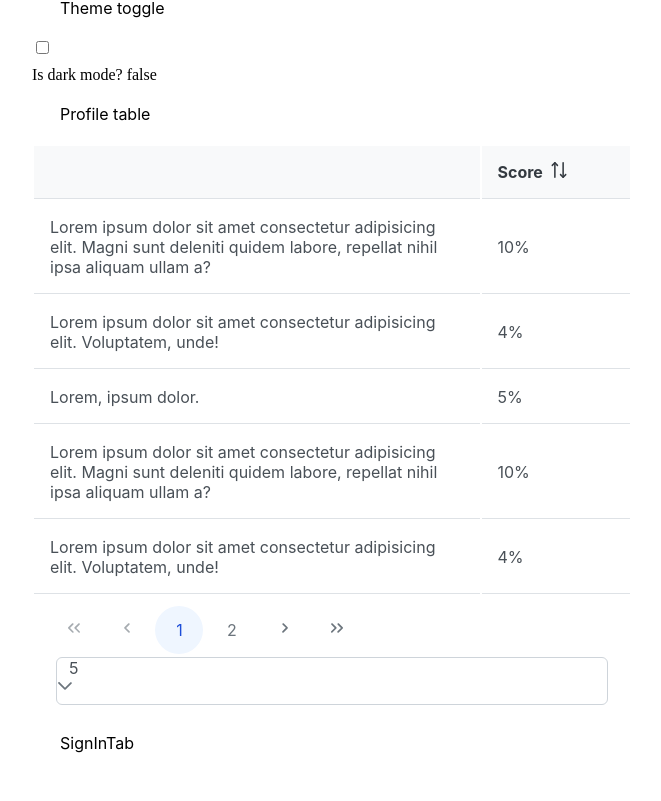
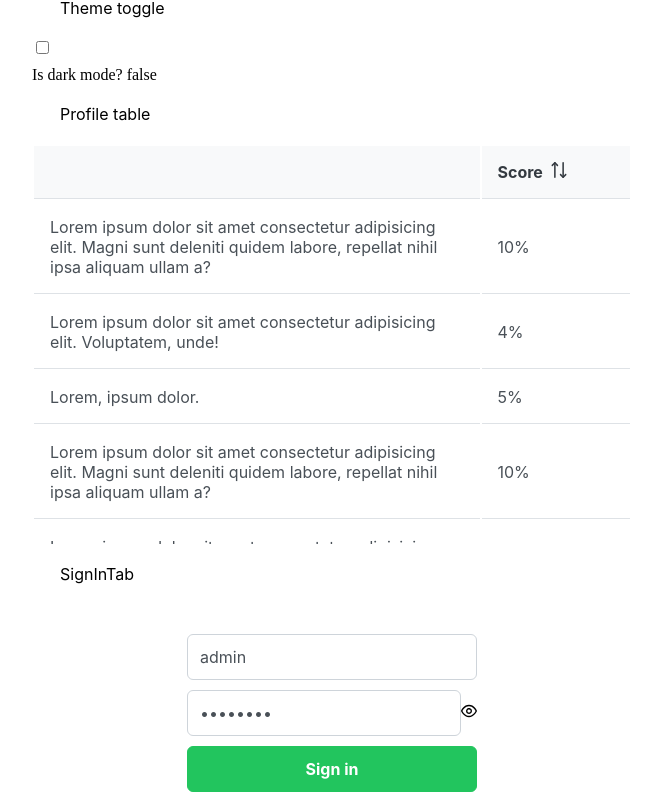
Before and after one commit to KuYaki/waffler, a Vue app: page / in a window 1280 px wide. Shown: the part 490-1291 px from the top of the page, without its empty margins (308-969 px from the left). Built offline with nearby package versions, Linux system fonts and the light colour scheme.

Commit message:
small fix profile table

```diff
--- a/src/components/table/ProfileTable.vue
+++ b/src/components/table/ProfileTable.vue
@@ -57,9 +57,9 @@
         <DataTable
             :value="products"
             removableSort
-            paginator
+            scrollable
+            scrollHeight="400px"
             :rows="5"
-            :rowsPerPageOptions="[5, 10]"
             tableStyle="min-width: 100%">
             <Column field="theme" style="width: 75%"></Column>
             <Column field="score" header="Score" sortable style="width: 25%"></Column>
```
